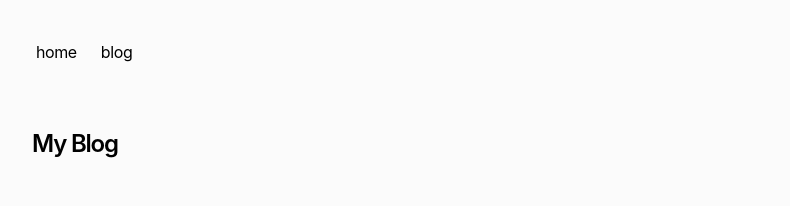
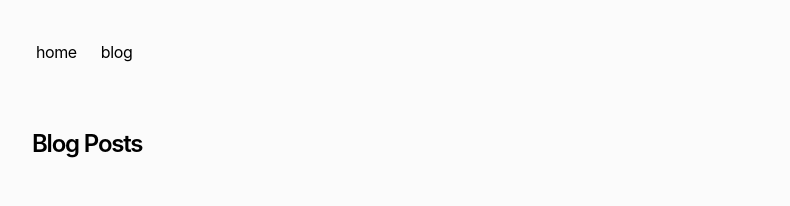
Before and after one commit to taufiqdp/portfolio, a Next.js app: page /blog in a window 1280 px wide. Shown: the top 206 px of the page, without its empty margins (224-1014 px from the left). Built offline with nearby package versions, Linux system fonts and the light colour scheme.

Commit message:
update: change blog title to 'Blog Posts'

```diff
--- a/app/blog/page.tsx
+++ b/app/blog/page.tsx
@@ -9,7 +9,9 @@
 export default function Page() {
   return (
     <section>
-      <h1 className="font-semibold text-2xl mb-8 tracking-tighter">My Blog</h1>
+      <h1 className="font-semibold text-2xl mb-8 tracking-tighter">
+        Blog Posts
+      </h1>
       <BlogPosts />
     </section>
   );
```
